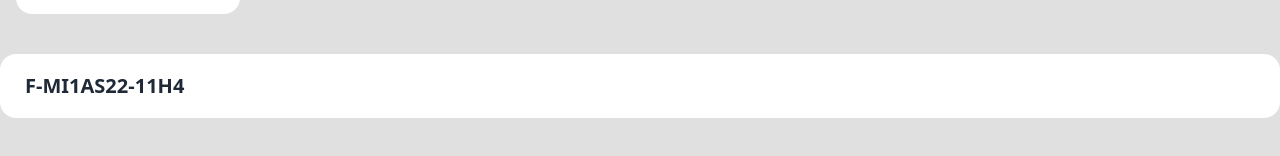
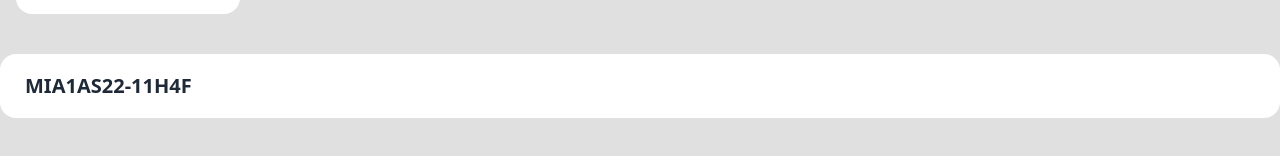
Before and after one commit to MIAPInformatique/nomenclature-miap, a Preact app: page / in a window 1280 px wide. Shown: the part 550-706 px from the top of the page. Built offline with nearby package versions, Linux system fonts and the light colour scheme.

Commit message:
changement de la sorti de la nompenclature

```diff
--- a/src/app.jsx
+++ b/src/app.jsx
@@ -239,13 +239,8 @@ export function App(props) {
                 ? "M"
                 : "F")
           } */}
-          {
-            (type =
-              activeItem.code
-            )
-          }
-          {'-'}
-          {values.companyName.substring(0, 2).toUpperCase()}
+
+          {values.companyName.substring(0, 3).toUpperCase()}
           {values.postNumber}
 
 
@@ -275,6 +270,12 @@ export function App(props) {
 
           {Math.floor(Math.random() * 9) + 1}
 
+          {
+            (type =
+              activeItem.code
+            )
+          }
+
         </a>
       </div>
       <div className={`alert alert-success shadow-lg absolute top-0 right-0 w-96 mt-5 mr-2 ${showAlert ? 'blockAlert' : 'hiddenAlert'}` }>
```
